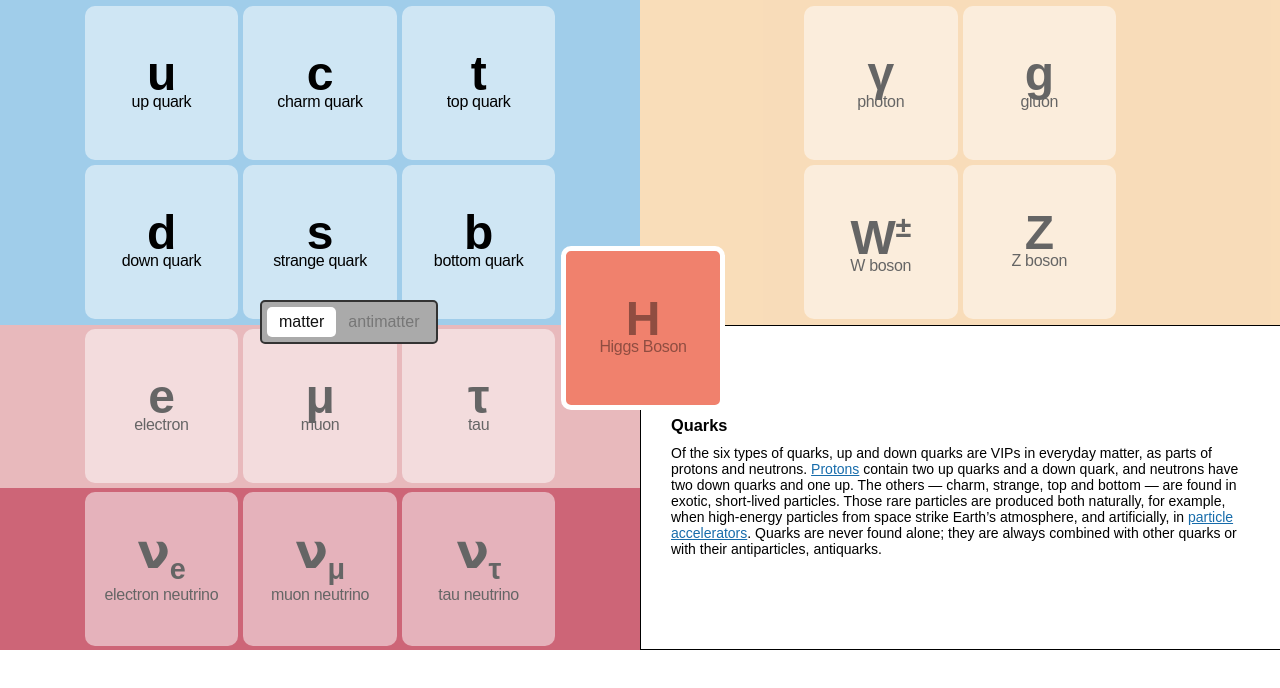
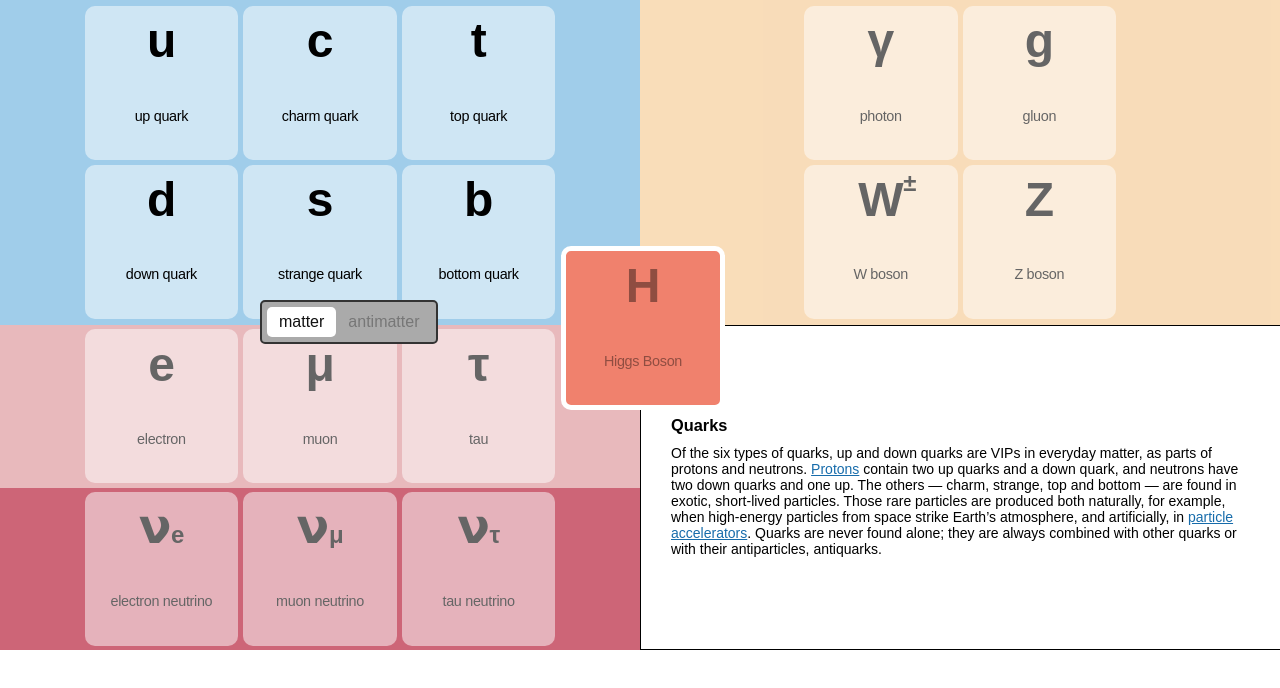
Before and after one commit to tylermachado/sn-particle-model, a React (Create React App) app: page / in a window 1280 px wide. Shown: the top 688 px of the page. Built offline with nearby package versions, Linux system fonts and the light colour scheme; a web font is replaced by a local one.

Commit message:
new box grid layout

```diff
--- a/src/App.scss
+++ b/src/App.scss
@@ -6,8 +6,18 @@ $lg-screen: 769px;
   font-family: museo-sans, sans-serif;
 }
 
-sub, sup {
-  font-size: 60%;
+.sup, .sub {
+  font-size: 50%;
+}
+
+.sup {
+  position:absolute;
+  top: 0;
+}
+
+.sub {
+  // position:absolute;
+  // bottom: 0;
 }
 
 .zone {
@@ -156,11 +166,19 @@ sub, sup {
     // margin:0 0.5vw 1vw;
     border-radius:10px;
     position:relative;
-    display:flex;
-    flex-wrap:wrap;
     text-align:center;
-    justify-content: center;
-    align-items: center;
+    height:12vw;
+    width:12vw;
+
+    .particle-content {
+      display: grid;
+      grid-template-columns: 1fr;
+      grid-template-rows: 1fr 5fr 3fr;
+      gap: 0px 0px;
+
+      .symbol { grid-area: 2 / 1 / 3 / 2; }
+      .name { grid-area: 3 / 1 / 4 / 2; }
+    }
 
       &:after {
         content: "";
@@ -171,6 +189,7 @@ sub, sup {
       & .particle-content {
         position: absolute;
         width: 100%;
+        height: 100%;
       }
 
     .symbol, .name {
@@ -203,8 +222,8 @@ sub, sup {
       }
 
       .name {
-        font-size:1rem;
-        line-height:1rem;
+        font-size:0.9rem;
+        line-height:0.9rem;
         display:block;
       }
     }
--- a/src/data/particles.json
+++ b/src/data/particles.json
@@ -50,15 +50,15 @@
         "subtypes": [
             {
                 "name": "electron neutrino",
-                "symbol": "𝝼<sub>e</sub>"
+                "symbol": "𝝼<span class='sub'>e</span>"
             },
             {
                 "name": "muon neutrino",
-                "symbol": "𝝼<sub>μ</sub>"
+                "symbol": "𝝼<span class='sub'>μ</span>"
             },
             {
                 "name": "tau neutrino",
-                "symbol": "𝝼<sub>τ</sub>"
+                "symbol": "𝝼<span class='sub'>τ</span>"
             }
         ]
     },
@@ -75,7 +75,7 @@
             },
             {
                 "name": "W boson",
-                "symbol": "W<sup>±</sup>"
+                "symbol": "W<span class='sup'>±</span>"
             },
             {
                 "name": "Z boson",
```
